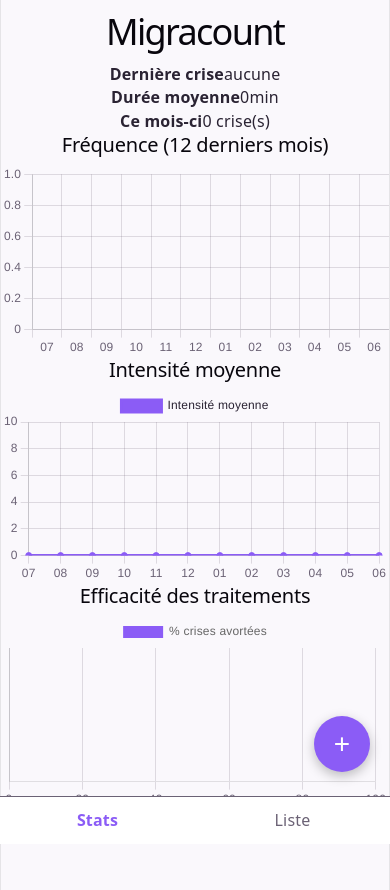
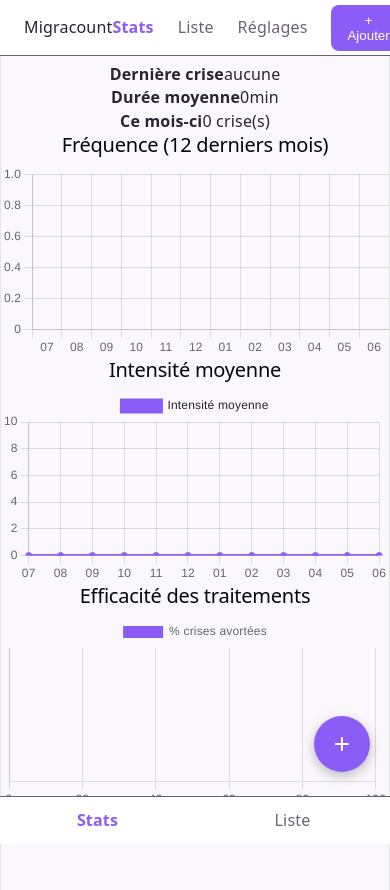
Before and after one commit to aifedespaix/migranicount, a Vue app: page / in a window 390 px wide. Built offline with nearby package versions, Linux system fonts and the light colour scheme.

Commit message:
feat: make header fixed and visible on all breakpoints

```diff
--- a/src/components/HeaderNav.vue
+++ b/src/components/HeaderNav.vue
@@ -16,12 +16,20 @@ defineEmits<{ add: [] }>()
 
 <style scoped>
 .header-nav {
-  display: none;
+  position: fixed;
+  top: 0;
+  left: 0;
+  right: 0;
+  width: 100%;
+  height: 3.5rem;
+  display: flex;
   align-items: center;
   justify-content: space-between;
-  padding: 1rem 2rem;
+  padding: 0 1.5rem;
   background: var(--color-surface);
   border-bottom: 1px solid var(--color-muted);
+  z-index: 30;
+  box-sizing: border-box;
 }
 .header-nav nav a {
   margin-right: 1.5rem;
@@ -40,7 +48,4 @@ defineEmits<{ add: [] }>()
   padding: 0.5rem 1rem;
   cursor: pointer;
 }
-@media (min-width: 1024px) {
-  .header-nav { display: flex; }
-}
 </style>
```
